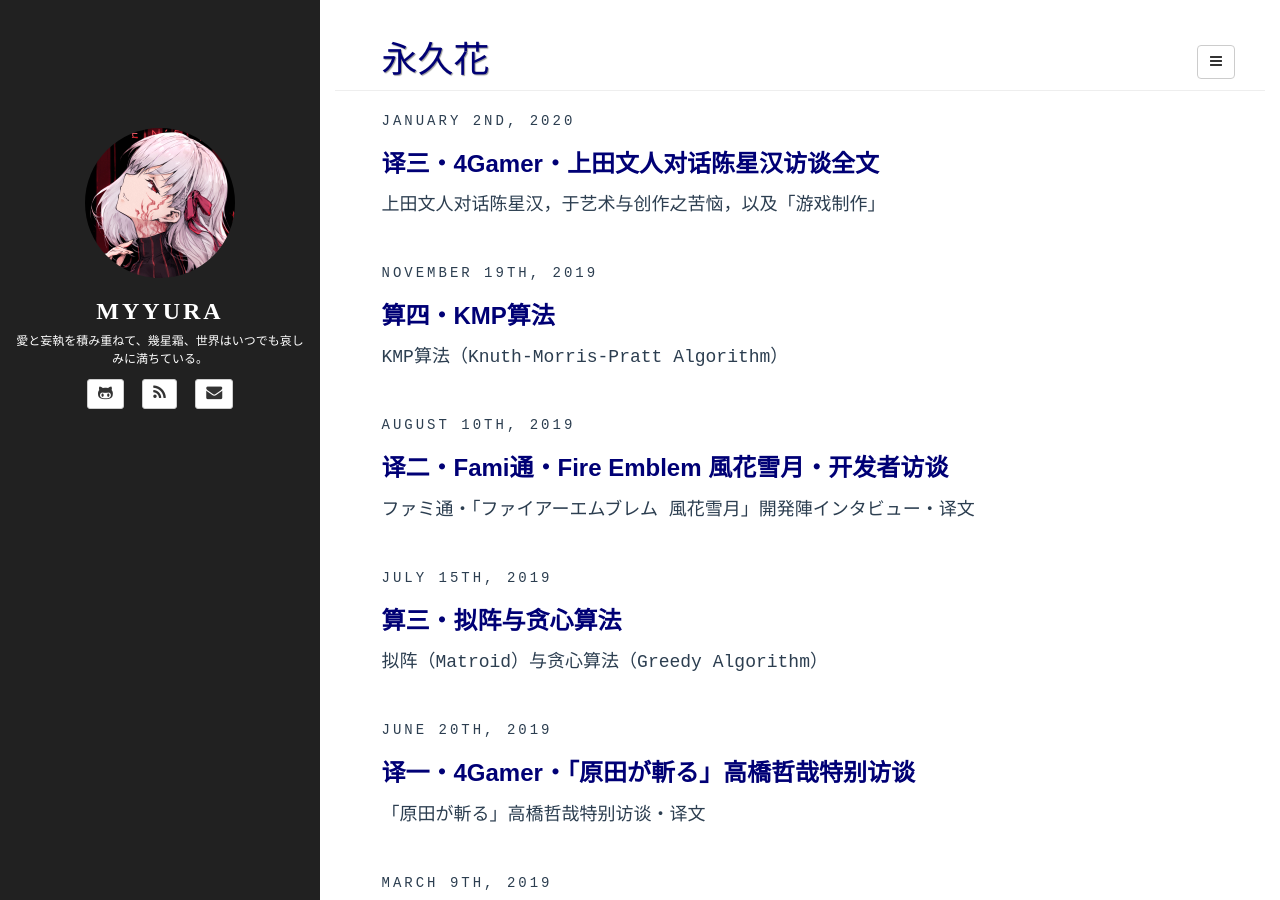
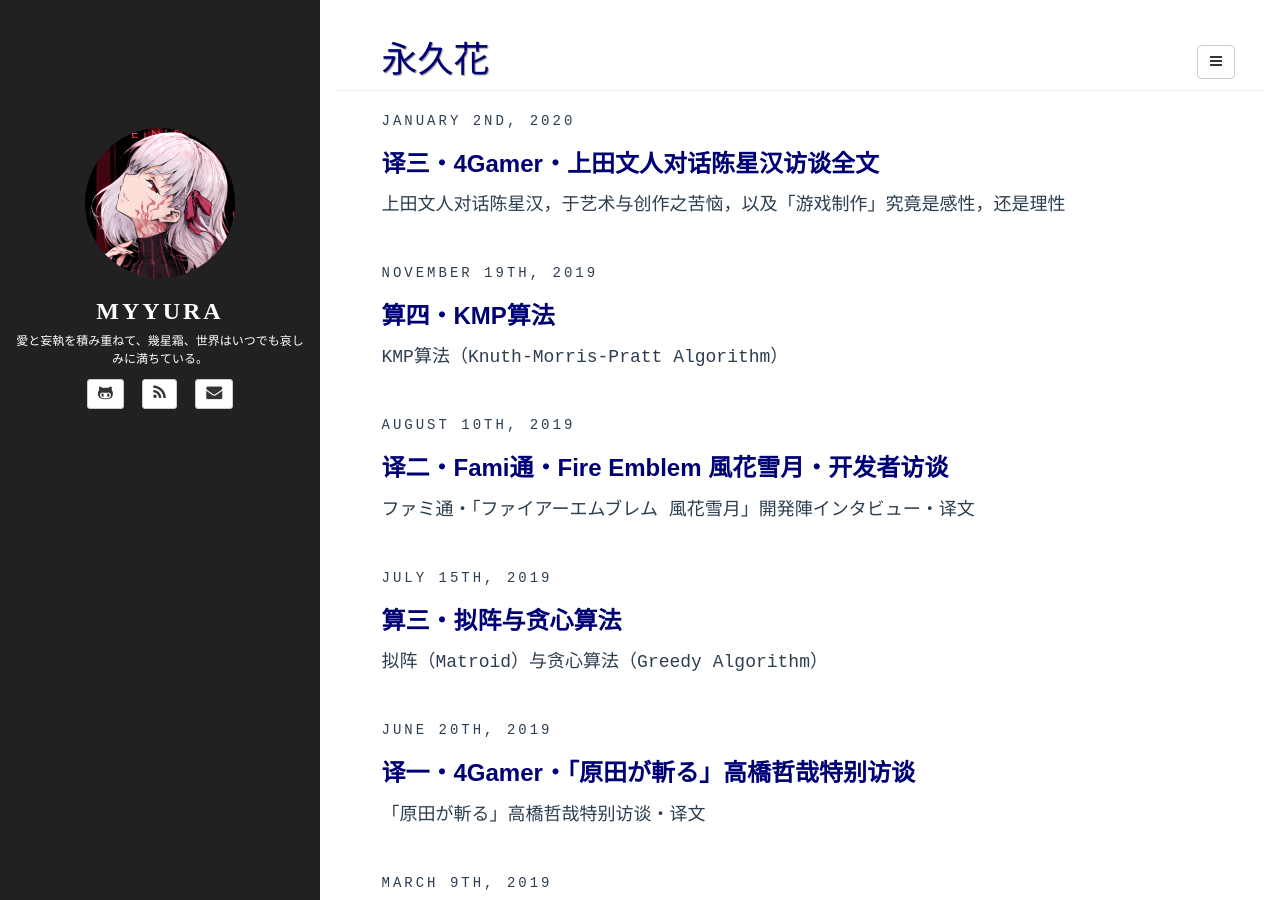
Before and after one commit to Myyura/myyura.github.io, a Jekyll site: the page built from index.html, in a window 1280 px wide and 900 px high. Built offline with Jekyll 4.4.1, drawn with Linux system fonts in a browser that asks for light colours; a script that is not in the unit is left out; the list of posts is cut into pages by our own code.

Commit message:
Update 2020-1-2-ueda_chen_4gamer_interview.md

```diff
--- a/_posts/game/2020-1-2-ueda_chen_4gamer_interview.md
+++ b/_posts/game/2020-1-2-ueda_chen_4gamer_interview.md
@@ -6,7 +6,7 @@ category: game
 tags: [Ueda-Fumito, Jenova-Chen, interview, game]
 ---
 
-上田文人对话陈星汉，于艺术与创作之苦恼，以及「游戏制作」
+上田文人对话陈星汉，于艺术与创作之苦恼，以及「游戏制作」究竟是感性，还是理性
 
 ## ***前言***
 也是想看看这样两位游戏人会碰撞出怎么样的火花，于是一时兴起便完成了这篇访谈的翻译。不过不得不说，4Gamer出的东西也太长了---差点一个星期都没翻完。[这里][original_article]是原文。
```
